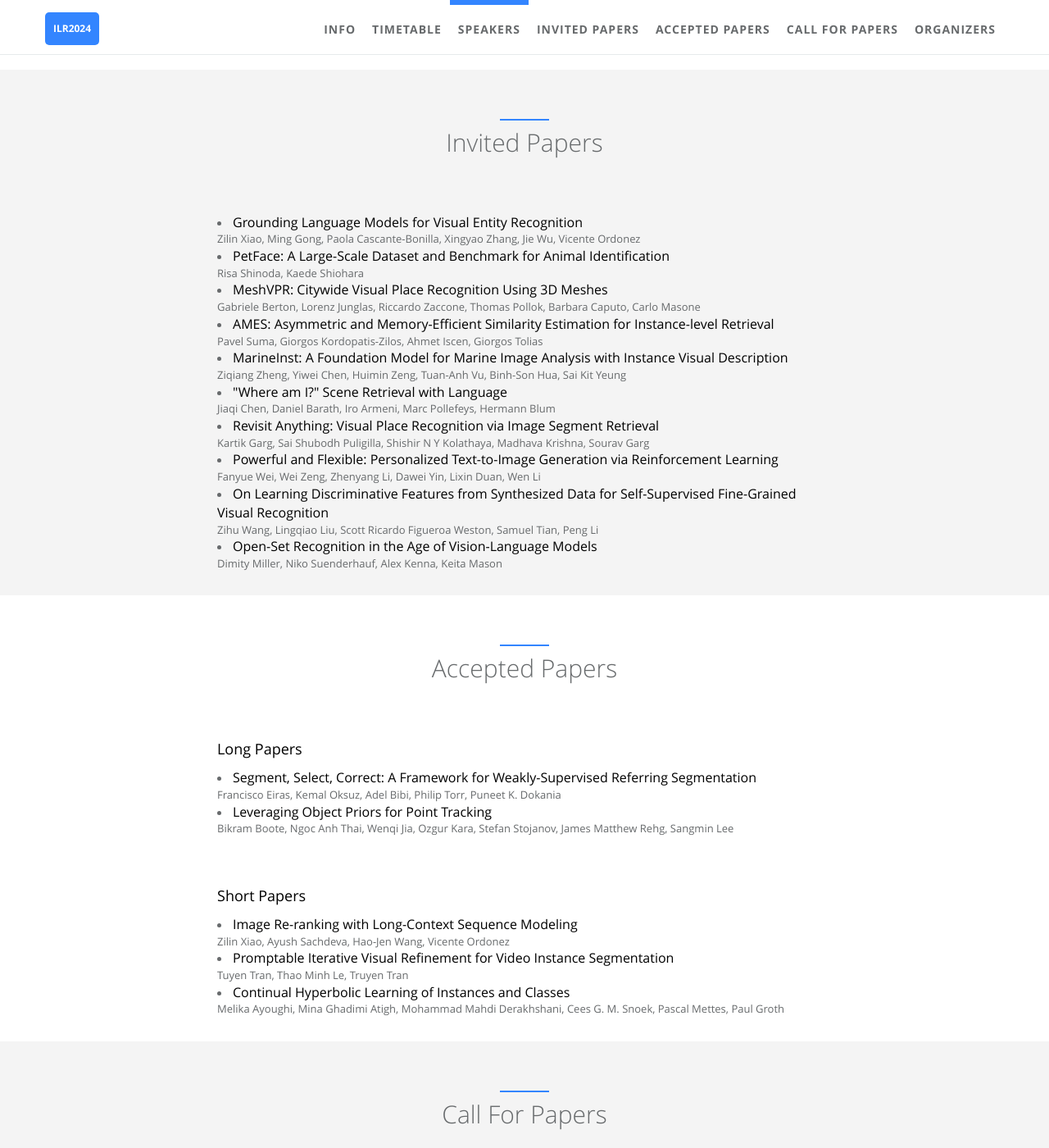
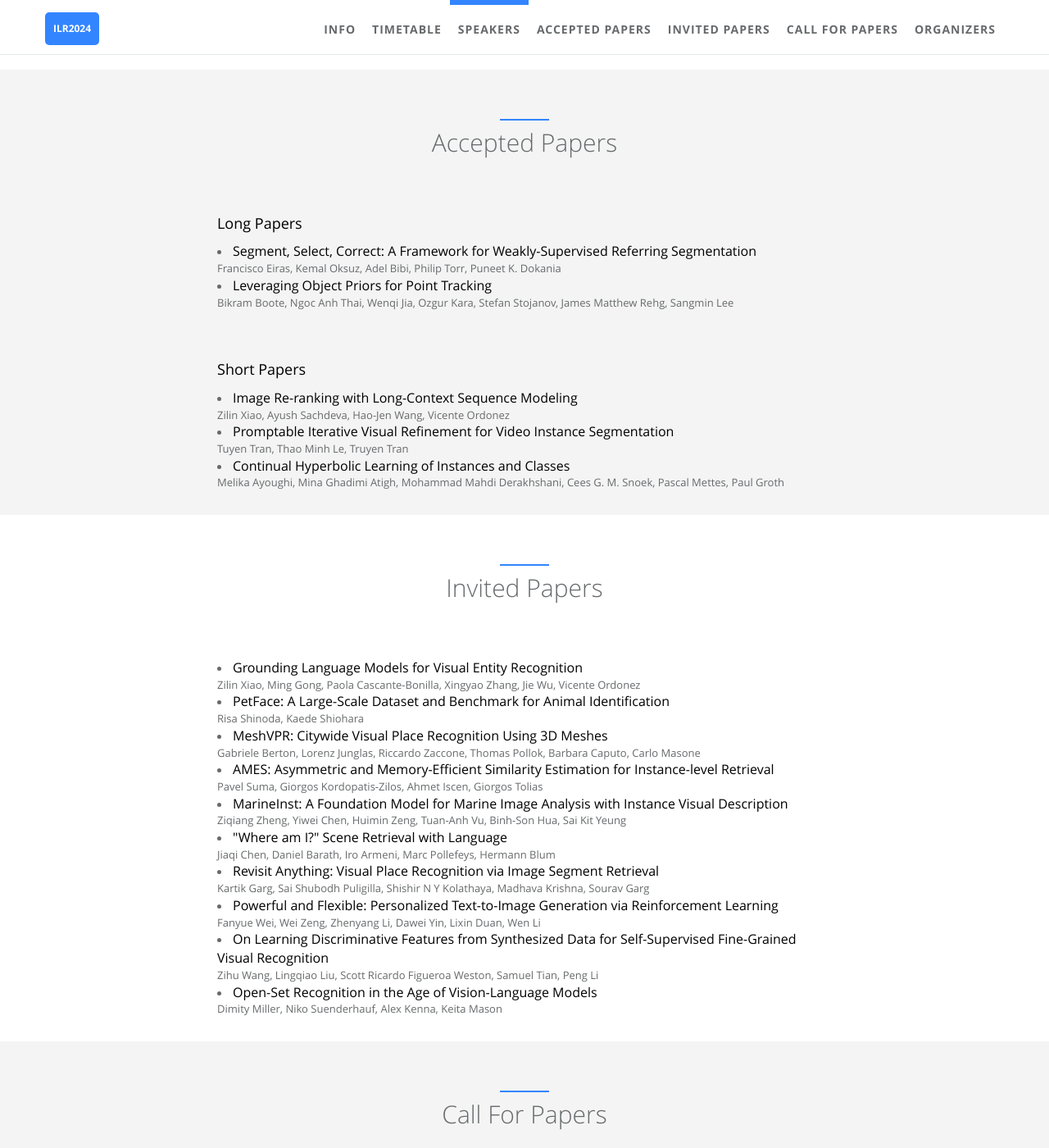
Before and after one commit to ilr-workshop/ECCVW2024, a Jekyll site: the page built from index.html, in a window 1280 px wide and 1400 px high, scrolled down 2667 px. Shown: the whole window at 82% size. Built offline with Jekyll 4.4.1, drawn with Linux system fonts in a browser that asks for light colours; part of the change alters nothing that is shown; grey boxes are pictures that could not be loaded.

```diff
--- a/_data/landing.yml
+++ b/_data/landing.yml
@@ -30,16 +30,16 @@
   tpl: speaker.html
   css: speaker
 
+- id: Accepted_Papers
+  i18n: nav.challenge
+  name: Accepted Papers
+  tpl: accepted_papers.html
+  css:
+
 - id: Invited_Papers
   i18n: nav.challenge
   name: Invited Papers
   tpl: invited_papers.html
-  css:
-
-- id: Accepted_Papers
-  i18n: nav.challenge
-  name: Accepted Papers
-  tpl: accepted_papers.html
   css:
 
 - id: Call_For_Papers
```
